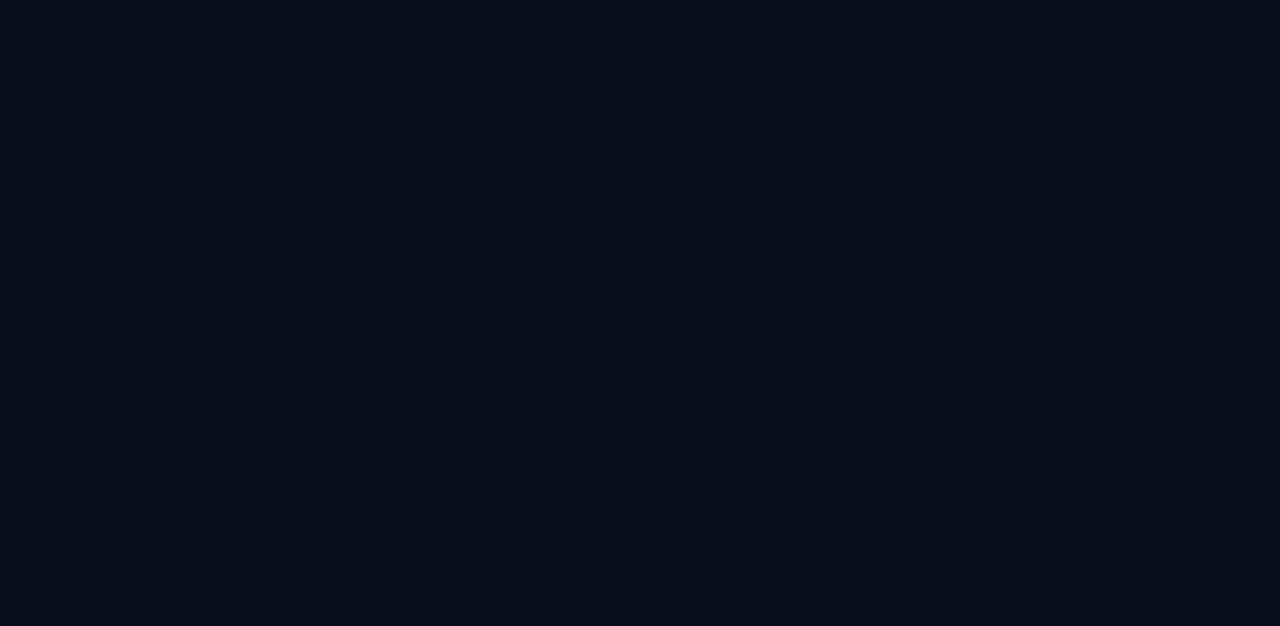
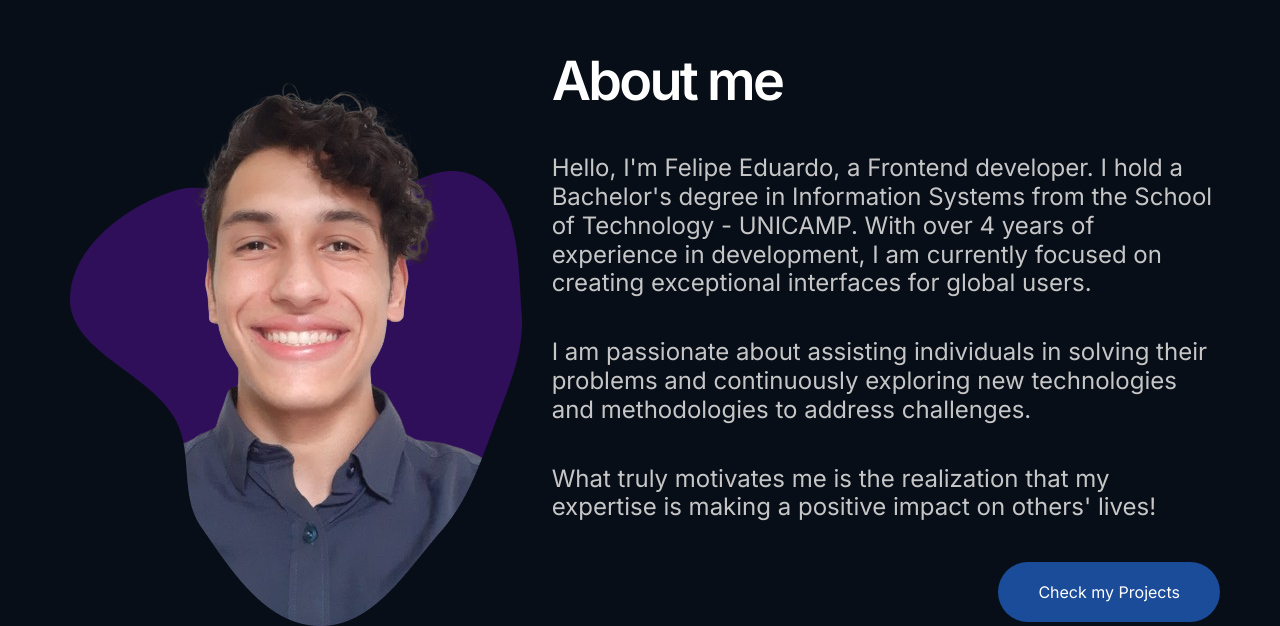
Before and after one commit to Felpezs/Portfolio, a Next.js app: page / in a window 1280 px wide. Shown: the part 972-1598 px from the top of the page. Before the commit the page ends 1021 px from the top, so only its background shows below. Built offline with nearby package versions, Linux system fonts and the light colour scheme.

Commit message:
feat: about section

```diff
--- a/app/page.tsx
+++ b/app/page.tsx
@@ -1,11 +1,15 @@
+"use client";
+
+import Image from "next/image";
 import Navbar from "./components/Navbar/Navbar";
 import ArrowIcon from "./components/icons/ArrowIcon";
+import Button from "./components/Button";
 
 export default function Home() {
   return (
     <main>
       <Navbar />
-      <div className="grid grid-cols-12 gap-x-1 mx-3">
+      <div className="grid grid-cols-12 auto-cols-max gap-x-1 mx-3">
         <section className="col-span-full gap-y-1 my-5 px-[16.89%]">
           <h3 className="text-neutral-600 mb-1">Hello, I am</h3>
           <h1 className="text-white mb-1">Felipe Eduardo</h1>
@@ -18,6 +22,37 @@ export default function Home() {
             <ArrowIcon />
           </div>
         </section>
+        <section className="col-span-5 justify-center">
+          <Image
+            alt="My photo with an abstract object"
+            src={"/shaped_photo.png"}
+            width={452}
+            height={577}
+            className="m-auto"
+          />
+        </section>
+        <section className="col-span-7 flex flex-col gap-2">
+          <h2 className="text-white">About me</h2>
+          <p className="text-neutral-500 text-lg">
+            Hello, I&apos;m Felipe Eduardo, a Frontend developer. I hold a
+            Bachelor&apos;s degree in Information Systems from the School of
+            Technology - UNICAMP. With over 4 years of experience in
+            development, I am currently focused on creating exceptional
+            interfaces for global users.
+          </p>
+          <p className="text-neutral-500 text-lg">
+            I am passionate about assisting individuals in solving their
+            problems and continuously exploring new technologies and
+            methodologies to address challenges.
+          </p>
+          <p className="text-neutral-500 text-lg">
+            What truly motivates me is the realization that my expertise is
+            making a positive impact on others&apos; lives!
+          </p>
+          <Button variant="primary" onClick={() => {}} className="ml-auto">
+            Check my Projects
+          </Button>
+        </section>
       </div>
     </main>
   );
```
Also changed, not shown: public/shaped_photo.png (added).
